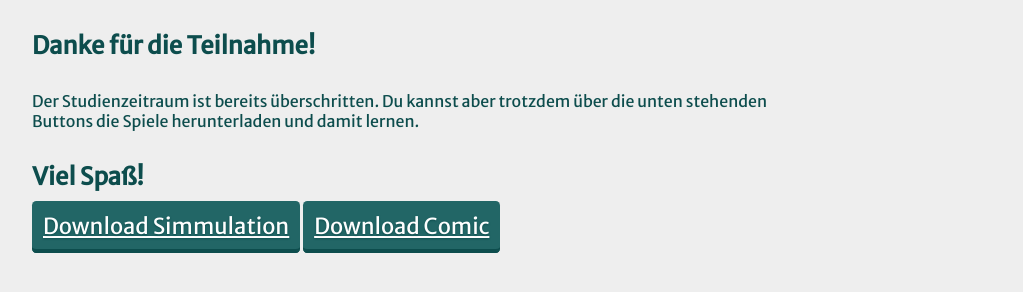
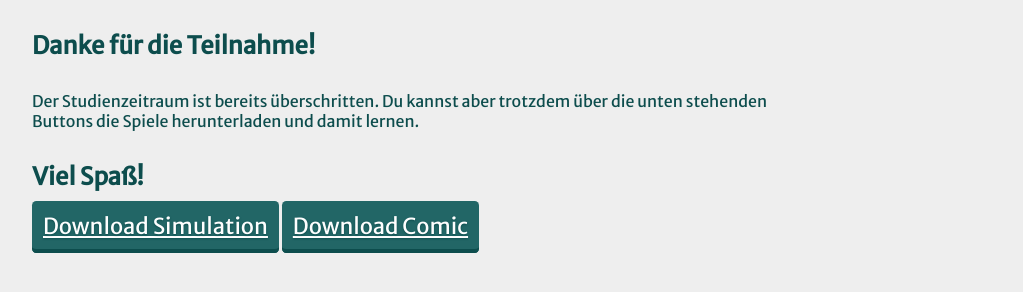
Before and after one commit to JonasKraus/beer_crate_routing_website, a plain HTML site: page expired.html in a window 1280 px wide. Shown: the part 434-726 px from the top of the page, without its empty margins (240-1263 px from the left). Drawn offline with Linux system fonts and the light colour scheme.

Commit message:
fixed typo

```diff
--- a/expired.html
+++ b/expired.html
@@ -35,7 +35,7 @@
         </p>
         <h2>Viel Spaß!</h2>
 
-        <a href="download/zuox02z0weq/game.zip" class="button" id="button_download1">Download Simmulation</a>
+        <a href="download/zuox02z0weq/game.zip" class="button" id="button_download1">Download Simulation</a>
         <a href="download/zuox02z1weq/game.zip" class="button" id="button_download2">Download Comic</a>
     </div>
 
```
